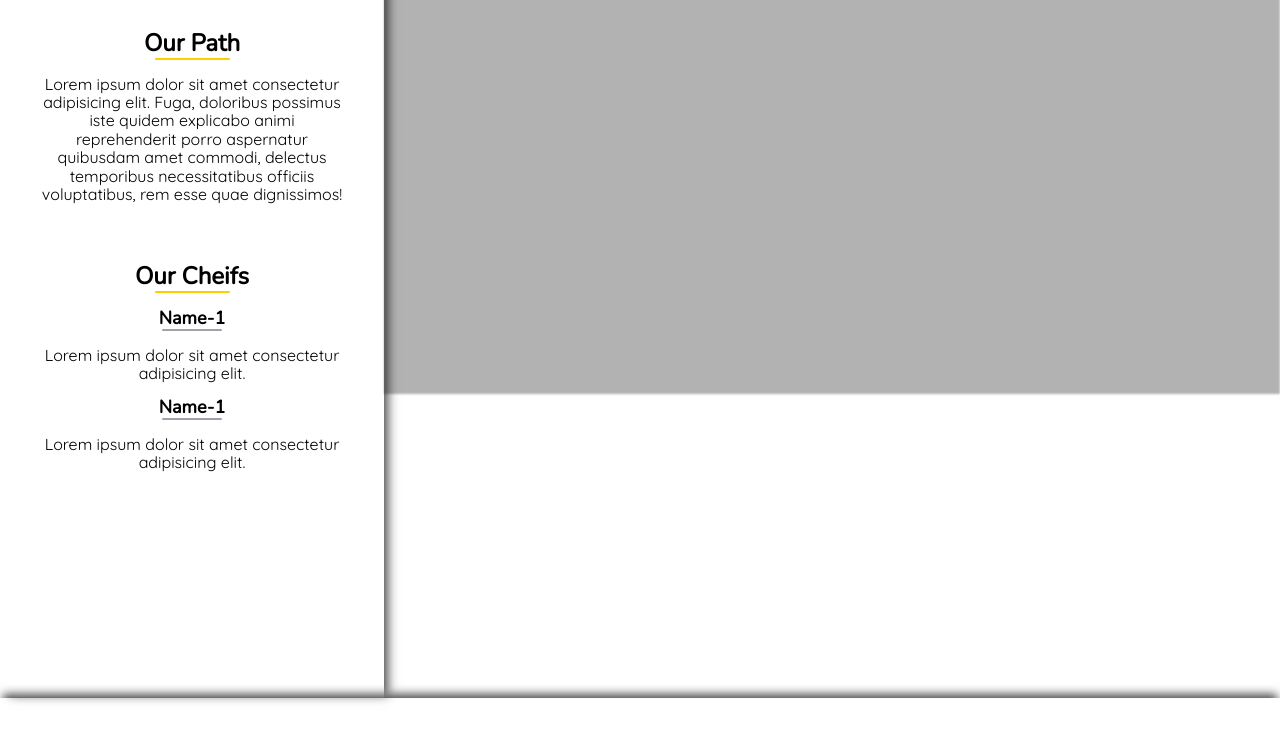
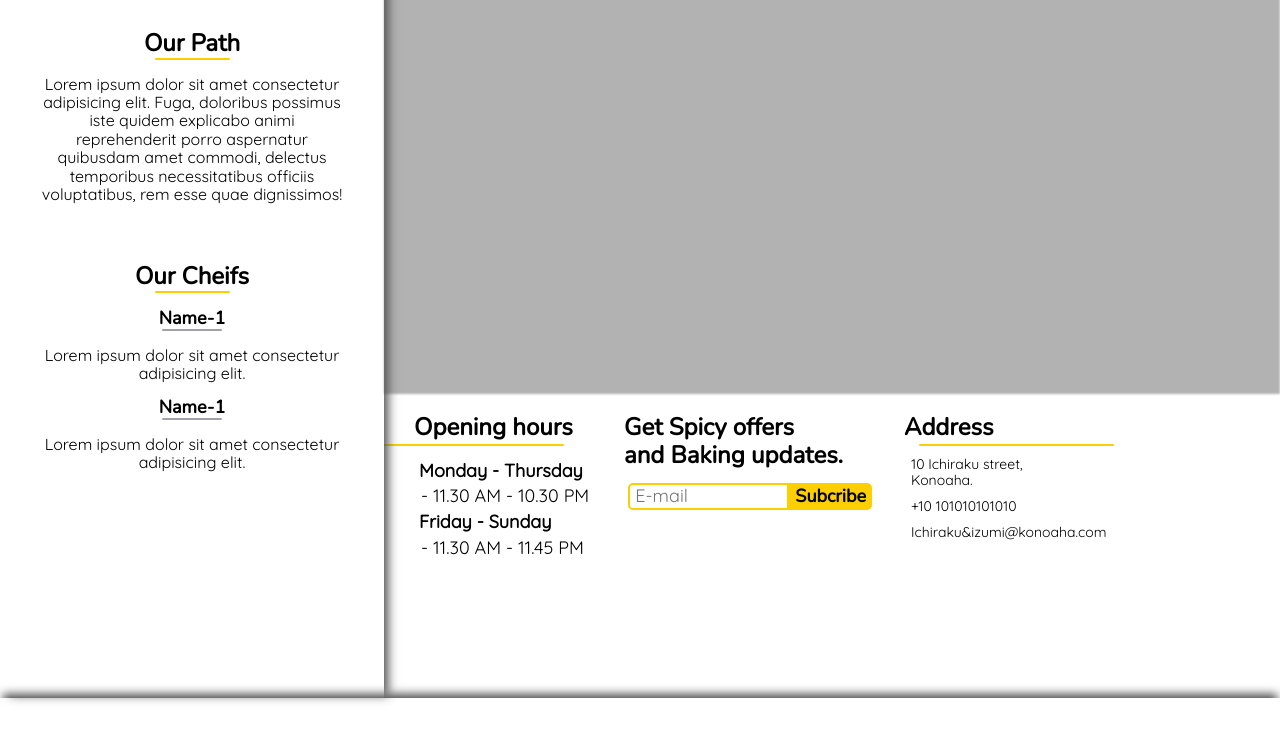
Before and after one commit to chromecodes/restaurant-page, a website built with webpack: page dist/index.html in a window 1280 px wide. Shown: the part 70-800 px from the top of the page. Built offline with nearby package versions, Linux system fonts and the light colour scheme; a web font is replaced by a local one.

Commit message:
updated files

```diff
--- a/src/style.css
+++ b/src/style.css
@@ -471,6 +471,7 @@ input[type="radio"] {
   flex-direction: column;
   gap: 45px;
   box-shadow: 7px 0 10px -3px rgb(76, 76, 76);
+  z-index: 1;
 }
 .story-Cnt,
 .cheif-Cnt {
@@ -527,12 +528,121 @@ input[type="radio"] {
   background-color: rgba(0, 0, 0, 0.3);
 }
 .about-set3 {
+  width: 850px;
   grid-area: set3;
+  padding: 20px 30px;
+  display: flex;
+  flex-wrap: wrap;
+  gap: 30px;
 }
+.time-cnt {
+  width: 180px;
+}
+.address-cnt {
+  width: 180px;
+}
+.news-cnt {
+  width: 250px;
+}
+.time-til {
+  font-size: 24px;
+  font-family: "Nunito", sans-serif;
+  font-weight: 600;
+}
+.about-span3 {
+  z-index: 0;
+  margin: 2px -30px 10px;
+  content: " ";
+  width: 180px;
+  height: 2px;
+  border-radius: 10px;
+  background-color: var(--primary-accent);
+}
+.day {
+  font-size: 18px;
+  font-family: "Quicksand", sans-serif;
+  padding: 5px;
+  font-weight: 600;
+}
+.time {
+  font-size: 18px;
+  font-family: "Quicksand", sans-serif;
+  padding-left: 7px;
+  font-weight: 400;
+}
+.time::before {
+  content: "- ";
+}
+.news-til {
+  font-size: 24px;
+  font-family: "Nunito", sans-serif;
+  font-weight: 600;
+}
+.email-cnt {
+  padding: 2px;
+  margin-top: 12px;
+  display: flex;
+  flex-direction: row-reverse;
+}
+.email {
+  border: 2px solid var(--primary-accent);
+  font-family: "Quicksand", sans-serif;
+  padding-left: 5px;
+  font-size: 18px;
+  width: 150px;
+  border-radius: 5px 0 0 5px;
+}
+.email:focus {
+  outline: none;
+}
+.email-btn {
+  border: none;
+  background-color: var(--primary-accent);
+  font-family: "Nunito", sans-serif;
+  cursor: pointer;
+  font-size: 18px;
+  font-weight: 600;
+  border-radius: 0 5px 5px 0;
+}
+.email-btn:hover {
+  color: var(--primary-accent);
+  background-color: var(--primary-color);
+}
+.email-btn:hover ~ .email {
+  border: 2px solid var(--primary-color);
+}
+
 .about-foot {
   grid-area: foot;
   box-shadow: 0px -7px 10px -3px rgb(76, 76, 76);
 }
+
+ul#menu li a:hover {
+  background: #36a668;
+}
+#menu li:hover > a {
+  background: #51c786;
+}
+.address-til {
+  font-size: 24px;
+  font-family: "Nunito", sans-serif;
+  font-weight: 600;
+}
+.about-span4 {
+  margin: 2px 0 10px 15px;
+  content: " ";
+  width: 195px;
+  height: 2px;
+  border-radius: 10px;
+  background-color: var(--primary-accent);
+}
+.address {
+  font-size: 14px;
+  font-family: "Quicksand", sans-serif;
+  padding-left: 7px;
+  padding-bottom: 10px;
+}
+
 /*
 font-family: 'Medula One', cursive;
 font-family: 'Nunito', sans-serif;
```
Also changed, not shown: dist/main.js.
